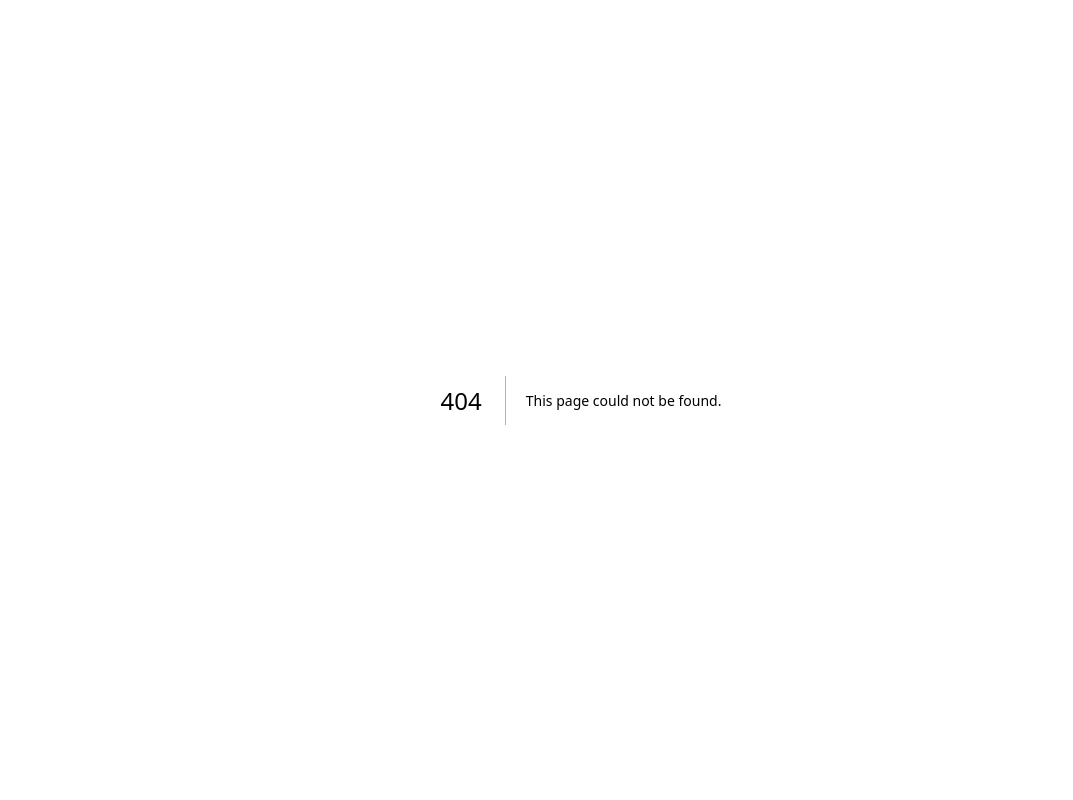
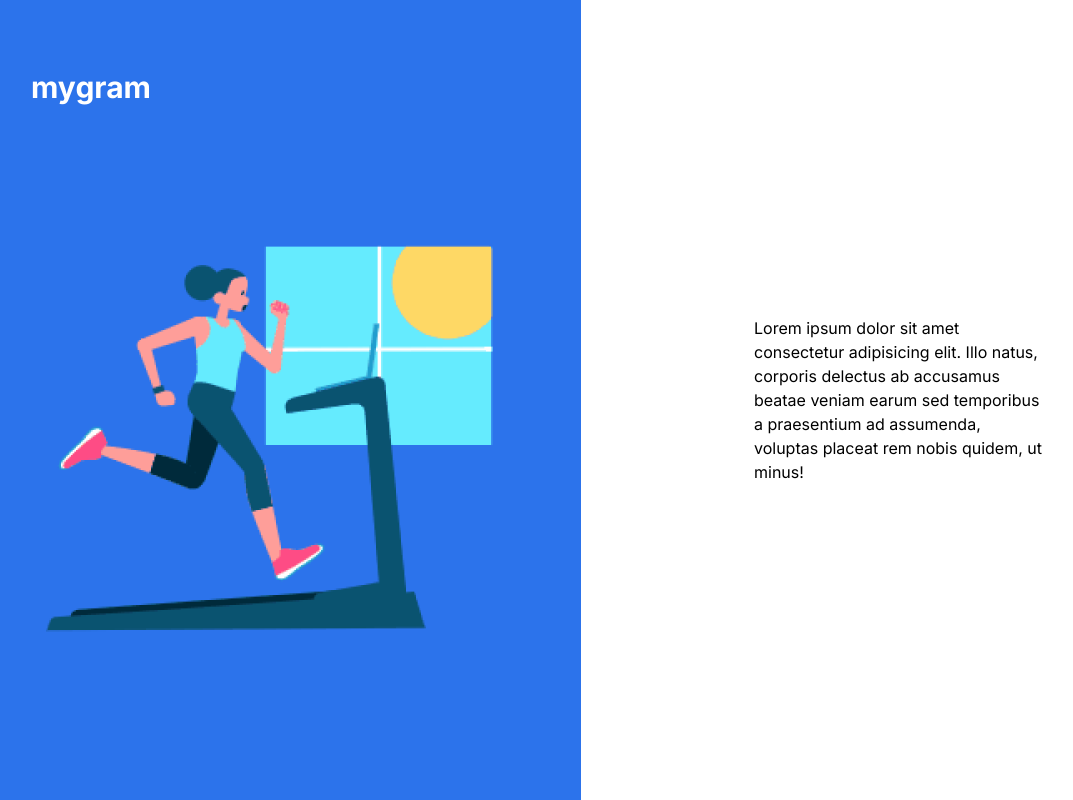
Before and after one commit to rehanullah748/social-media, a Next.js app in the folder client/: page /auth/register in a window 1280 px wide. Before the commit this address had no page. Shown: the whole page, without its empty margins (59-1132 px from the left). Built offline with nearby package versions, Linux system fonts and the light colour scheme.

Commit message:
register form desgin

```diff
--- a/client/app/about/abc/page.js
+++ /dev/null
@@ -1,7 +0,0 @@
-import React from "react";
-
-const page = () => {
-  return <div>abc</div>;
-};
-
-export default page;
--- a/client/app/about/page.js
+++ /dev/null
@@ -1,7 +0,0 @@
-import React from "react";
-
-const page = () => {
-  return <div>page</div>;
-};
-
-export default page;
--- /dev/null
+++ b/client/app/auth/register/page.js
@@ -0,0 +1,18 @@
+import Left from "@/components/Left";
+
+const page = () => {
+  return (
+    <div className="grid grid-col-1 md:grid-cols-2 h-screen">
+      <Left />
+      <div className="flex items-center justify-center h-screen">
+        <div className="px-[173px]">
+          Lorem ipsum dolor sit amet consectetur adipisicing elit. Illo natus,
+          corporis delectus ab accusamus beatae veniam earum sed temporibus a
+          praesentium ad assumenda, voluptas placeat rem nobis quidem, ut minus!
+        </div>
+      </div>
+    </div>
+  );
+};
+
+export default page;
--- a/client/app/contact/page.js
+++ /dev/null
@@ -1,7 +0,0 @@
-import React from "react";
-
-const Contact = () => {
-  return <div>Contact</div>;
-};
-
-export default Contact;
--- /dev/null
+++ b/client/components/Left.js
@@ -0,0 +1,20 @@
+import Image from "next/image";
+const Left = () => {
+  return (
+    <div className="relative bg-[#2C73EB] flex justify-center items-center h-screen">
+      <span className="absolute top-[65px] left-[90px] text-white text-[30px] font-bold leading-normal">
+        mygram
+      </span>
+      <div className="w-[500px] h-[500px] relative">
+        <Image
+          src="/header.png"
+          alt="header image"
+          fill
+          className="w-full h-full object-cover"
+        />
+      </div>
+    </div>
+  );
+};
+
+export default Left;
```
Also changed, not shown: client/app/auth/login/page.js (renamed from client/app/login/page.js), client/public/header.png (added).
